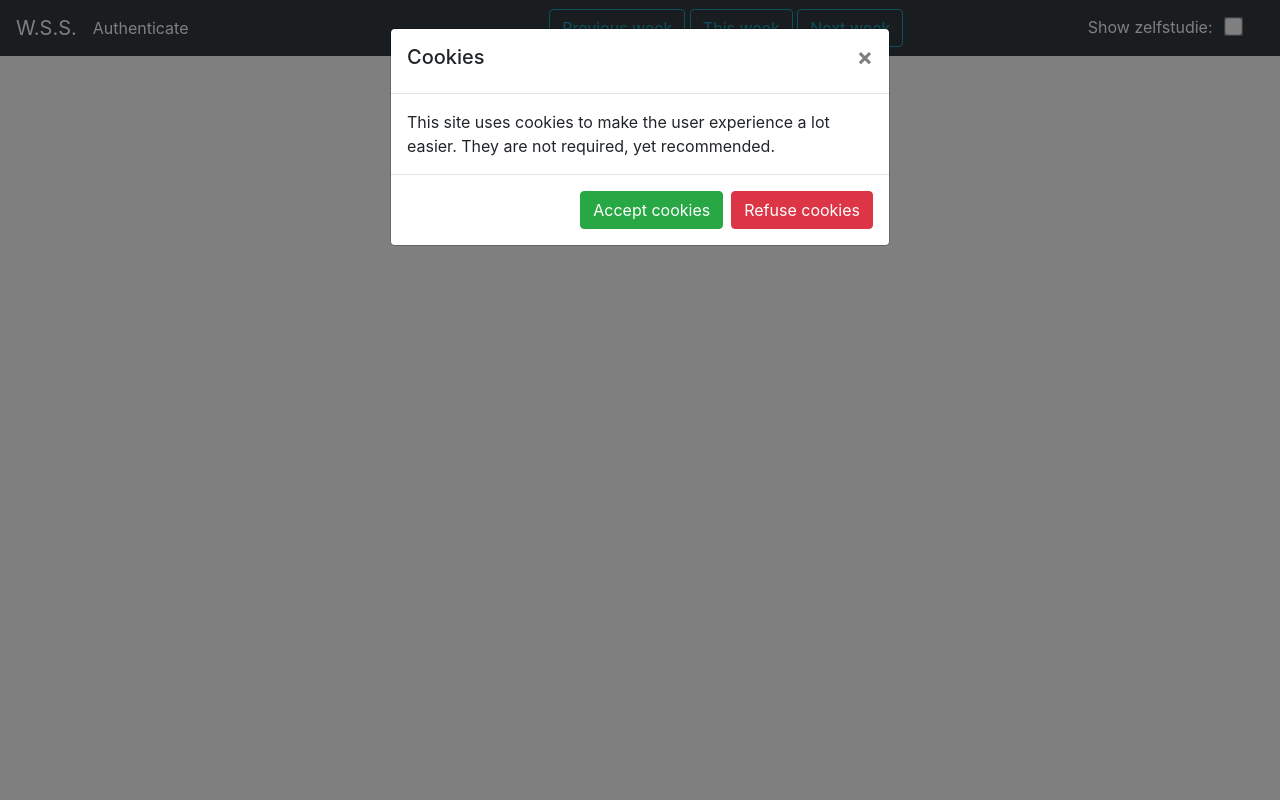
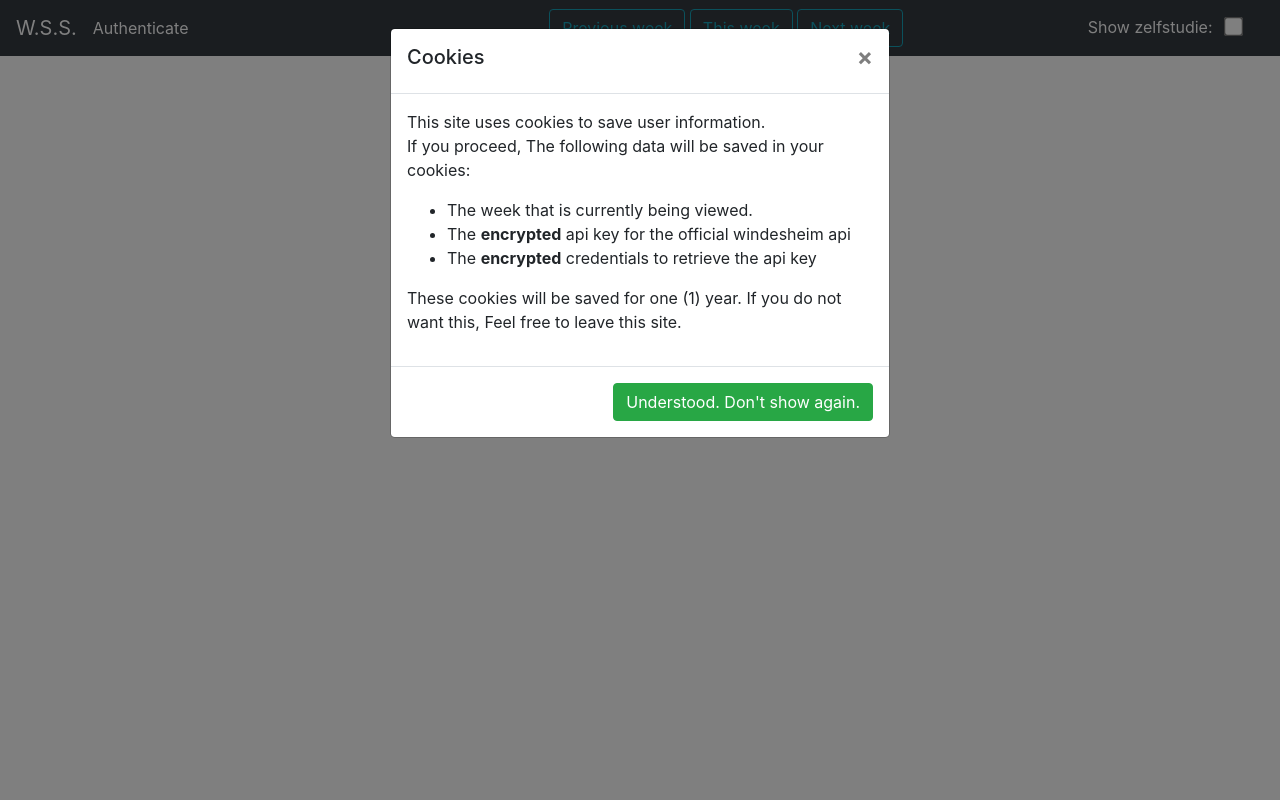
Before and after one commit to DustinJoosen/ScheduleSite, a Flask app: template templates/base.html in a window 1280 px wide. Run offline with Flask 2, Linux system fonts and the light colour scheme; the template is opened without the code that fills it, so the values that code supplies are empty; some libraries are stand-ins or nearby versions.

Commit message:
Cookie implementation (#9)

```diff
--- a/static/todo.txt
+++ b/static/todo.txt
@@ -1,6 +1,5 @@
 TODO:
 
     1)  Save encrypted credentials and authcookie in the browser cookies.
-    2)  Implement cookie preferences.
-    3)  Make static things objects.
-    4)  Responsive hell.
+    2)  Make static things objects .			<- browser cookies again.
+    3)  Responsive hell.
--- a/templates/base.html
+++ b/templates/base.html
@@ -8,8 +8,8 @@
     <title>Windesheim schedule site - {% block title %}{% endblock %}</title>
 </head>
 <body>
-    {% include 'partials/_cookie.html' %}
-    {% include 'partials/_lesson_details.html' %}
+    {% include 'partials/modals/_cookie.html' %}
+    {% include 'partials/modals/_lesson_details.html' %}
     <header>
         {% include 'partials/_navbar.html' %}
     </header>
--- a/templates/partials/_cookie.html
+++ /dev/null
@@ -1,20 +0,0 @@
-<div class="modal fade" id="cookieModal" tabindex="-1" role="dialog">
-    <div class="modal-dialog" role="document">
-        <div class="modal-content">
-            <div class="modal-header">
-                <h5>Cookies</h5>
-                <button type="button" class="close" data-dismiss="modal">
-                    <span>&times;</span>
-                </button>
-            </div>
-            <div class="modal-body">
-                This site uses cookies to make the user experience a lot easier.
-                They are not required, yet recommended.
-            </div>
-            <div class="modal-footer">
-                <button onclick="set_cookies_allowed(true)" class="btn btn-success">Accept cookies</button>
-                <button onclick="set_cookies_allowed(false)" class="btn btn-danger">Refuse cookies</button>
-            </div>
-        </div>
-    </div>
-</div>
--- /dev/null
+++ b/templates/partials/modals/_cookie.html
@@ -0,0 +1,30 @@
+<div class="modal fade" id="cookieModal" tabindex="-1" role="dialog">
+    <div class="modal-dialog" role="document">
+        <div class="modal-content">
+            <div class="modal-header">
+                <h5>Cookies</h5>
+                <button type="button" class="close" data-dismiss="modal">
+                    <span>&times;</span>
+                </button>
+            </div>
+            <div class="modal-body">
+                <p>
+                    This site uses cookies to save user information.<br/>
+                    If you proceed, The following data will be saved in your cookies:
+                </p>
+                <ul>
+                    <li>The week that is currently being viewed.</li>
+                    <li>The <b>encrypted</b> api key for the official windesheim api</li>
+                    <li>The <b>encrypted</b> credentials to retrieve the api key</li>
+                </ul>
+                <p>
+                    These cookies will be saved for one (1) year.
+                    If you do not want this, Feel free to leave this site.
+                </p>
+            </div>
+            <div class="modal-footer">
+                <button onclick="set_cookies_allowed(true)" data-dismiss="modal" class="btn btn-success">Understood. Don't show again.</button>
+            </div>
+        </div>
+    </div>
+</div>
```
Also changed, not shown: templates/partials/modals/_lesson_details.html (renamed from templates/partials/_lesson_details.html).
